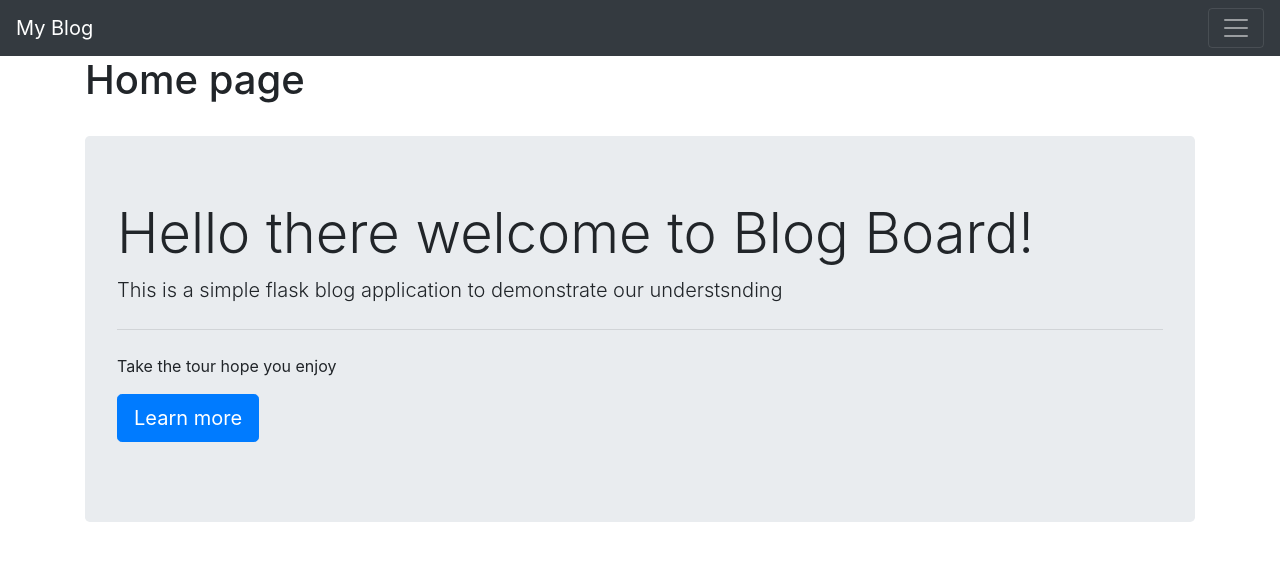
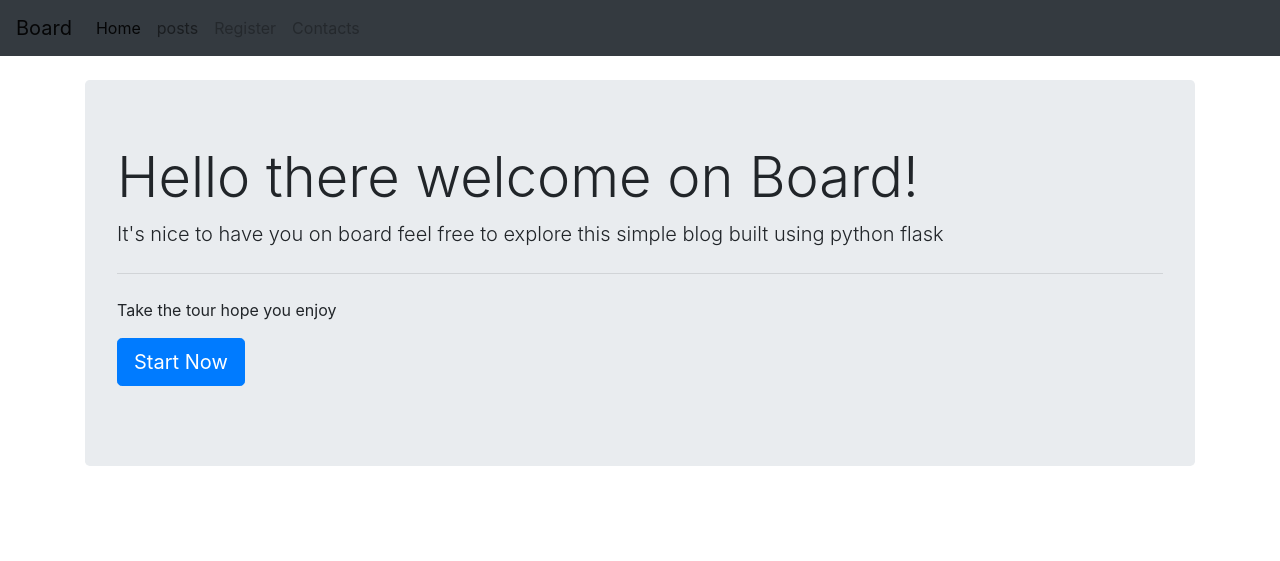
Before and after one commit to margretmwangi/Blogs, a Flask app: page / in a window 1280 px wide. Shown: the top 561 px of the page. Run offline with Flask 2, Linux system fonts and the light colour scheme; some libraries are stand-ins or nearby versions.

Commit message:
adjustments in the repo initiated

```diff
--- a/templates/base.html
+++ b/templates/base.html
@@ -11,15 +11,13 @@
 
 <body>
 
-    <nav class="navbar navbar-dark bg-dark">
-        <a class="navbar-brand" href="#">My Blog</a>
-        <button class="navbar-toggler" type="button" data-toggle="collapse" data-target="#navbarsExample01"
-            aria-controls="navbarsExample01" aria-expanded="false" aria-label="Toggle navigation">
+    <nav class="navbar navbar-expand-lg navbar-light bg-dark">
+        <a class="navbar-brand" href="#">Board </a>
+        <button class="navbar-toggler" type="button" data-toggle="collapse" data-target="#navbarNav" aria-controls="navbarNav" aria-expanded="false" aria-label="Toggle navigation">
           <span class="navbar-toggler-icon"></span>
         </button>
-
-        <div class="collapse navbar-collapse" id="navbarsExample01">
-            <ul class="navbar-nav mr-auto">
+        <div class="collapse navbar-collapse" id="navbarNav">
+          <ul class="navbar-nav">
             <li class="nav-item active">
                 <a class="nav-link" href="/">Home <span class="sr-only">(current)</span></a>
             </li>
@@ -29,17 +27,10 @@
             <li class="nav-item">
                 <a class="nav-link disabled" href="/register" tabindex="-1" aria-disabled="true">Register</a>
             </li>
-                <li class="nav-item dropdown">
-                    <a class="nav-link dropdown-toggle" href="#" id="dropdown01" data-toggle="dropdown"
-                        aria-haspopup="true" aria-expanded="false">Contact</a>
-                    <div class="dropdown-menu" aria-labelledby="dropdown01">
-                        <a class="dropdown-item" href="margaret13mwangi@gmail.com">Gmail</a>
-                    </div>
+            <li class="nav-item">
+                <a class="nav-link disabled" href="/contacts" tabindex="-1" aria-disabled="true">Contacts</a>
             </li>
           </ul>
-            <form class="form-inline my-2 my-md-0">
-                <input class="form-control" type="text" placeholder="Search" aria-label="Search">
-            </form>
         </div>
       </nav>
     <div class="container">
--- a/templates/index.html
+++ b/templates/index.html
@@ -6,16 +6,16 @@
 
 
 {%block body%}
-<h1>Home page</h1>
+
 <br>
 <main role="main">
     <div class="jumbotron">
-        <h1 class="display-4">Hello there welcome to Blog Board!</h1>
-        <p class="lead">This is a simple flask blog application to demonstrate our understsnding</p>
+        <h1 class="display-4">Hello there welcome on Board!</h1>
+        <p class="lead">It's nice to have you on board  feel free to explore this simple blog built using python flask</p>
         <hr class="my-4">
         <p> Take the tour hope you enjoy</p>
         <p class="lead">
-          <a class="btn btn-primary btn-lg" href="/posts" role="button">Learn more</a>
+          <a class="btn btn-primary btn-lg" href="/posts" role="button">Start Now</a>
         </p>
       </div>
 
```
Also changed, not shown: README.md, post.db, static/css/main.css (line endings or trailing spaces). Lines whose indentation alone changed are shown as unchanged.
